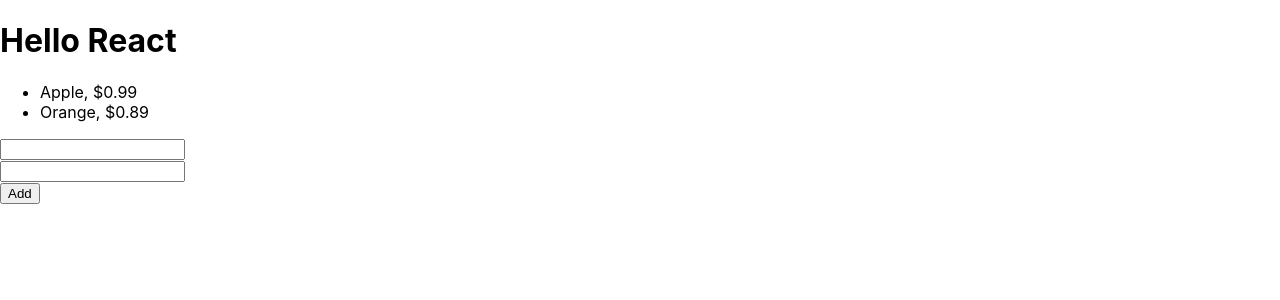
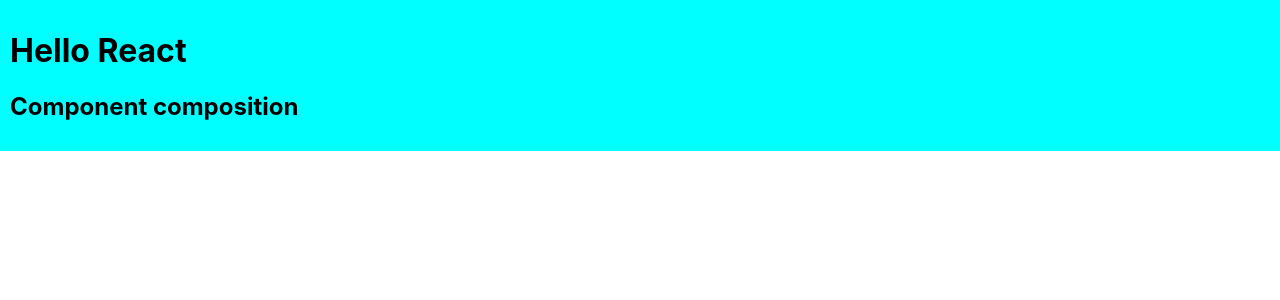
Before and after one commit to JoySiang/ReactTuto, a React (Create React App) app: page / in a window 1280 px wide. Shown: the top 300 px of the page. Built offline with nearby package versions, Linux system fonts and the light colour scheme.

Commit message:
feat: code spliting

```diff
--- a/src/App.js
+++ b/src/App.js
@@ -1,65 +1,13 @@
 import React from 'react'
-class Item extends React.Component {
-  render() {
-    return (
-      <li>
-        {this.props.name},
-        ${this.props.price}
-      </li>
-    )
-  }
-}
-class AddForm extends React.Component {
-  nameRef = React.createRef();
-  priceRef = React.createRef();
-  add = () => {
-    let name = this.nameRef.current.value;
-    let price = this.priceRef.current.value;
-    this.props.add(name, price);
-  }
+import Toolbar  from './Toolbar';
+class App extends React.Component {
   render() {
     return (
       <div>
-        <input type="text" ref={this.nameRef} /><br />
-        <input type="text" ref={this.priceRef} /><br />
-        <button onClick={this.add}>Add</button>
-      </div>
-    )
-  }
-}
-
-class App extends React.Component {
-  state = {
-    items: [
-      { id: 1, name: 'Apple', price: 0.99 },
-      { id: 2, name: 'Orange', price: 0.89 },
-    ]
-  }
-  add = (name, price) => {
-    let id = this.state.items.length + 1;
-    this.setState({
-      items: [
-        ...this.state.items,
-        { id, name, price }
-      ]
-    });
-  }
-  render() {
-    return (
-      <div>
-        <h1>Hello React</h1>
-        <ul>
-          {this.state.items.map(i => {
-            return (
-              <Item
-                id={i.id}
-                name={i.name}
-                price={i.price}
-              />
-            )
-          })}
-        </ul>
-        <AddForm add={this.add} />
+        <Toolbar>
+          <h1>Hello React</h1>
+          <h2>Component composition</h2>
+        </Toolbar>
       </div>
     )
   }
--- /dev/null
+++ b/src/Toolbar.js
@@ -0,0 +1,11 @@
+import React from 'react';
+class Toolbar extends React.Component {
+ render() {
+ return (
+ <div style={{ background: 'cyan', padding: 10 }}>
+ {this.props.children}
+ </div>
+ );
+ }
+}
+export default Toolbar;
```
